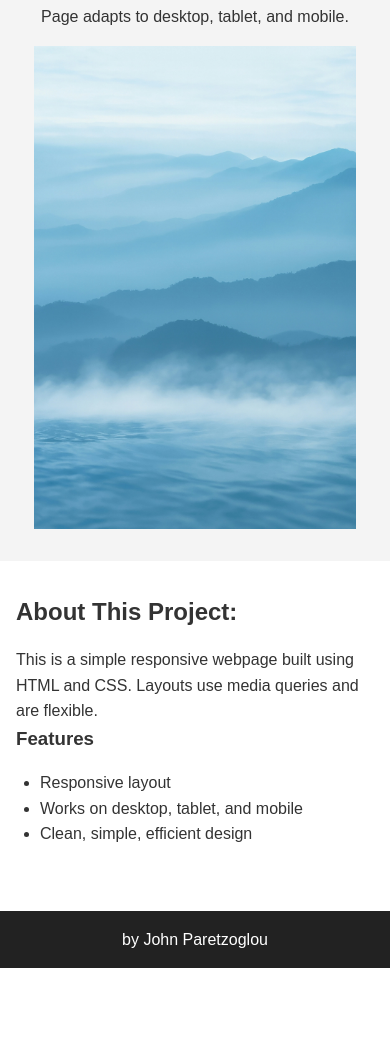
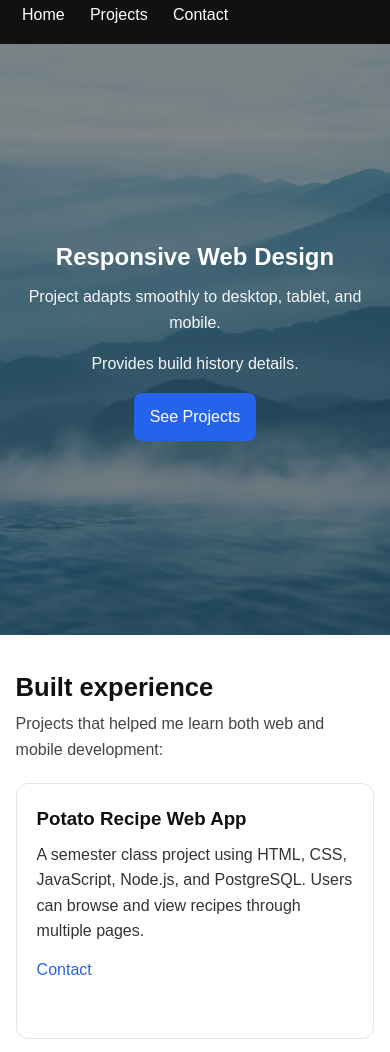
Before and after one commit to JohnParetz/ResponsiveWebApp_JohnParetzoglou, a plain HTML site: page index.html in a window 390 px wide. Shown: the part 58-1110 px from the top of the page. Before the commit the page ends 1026 px from the top, so only its background shows below. Drawn offline with Linux system fonts and the light colour scheme.

Commit message:
Responsive Website showcase of previous and current builds

```diff
--- a/index.html
+++ b/index.html
@@ -3,35 +3,82 @@
 <head>
   <meta charset="UTF-8" />
   <meta name="viewport" content="width=device-width, initial-scale=1.0" />
-  <title>Responsive Webpage</title>
+  <title>John Paretzoglou | Responsive Website</title>
   <link rel="stylesheet" href="styles.css" />
 </head>
+
 <body>
+  <header class="header">
+    <div class="wrap header-inner">
+      <h1 class="site-title">John Paretzoglou</h1>
 
-<section class="hero" id="home">
-    <h2>Simple  Design</h2>
-    <p>Page adapts to desktop, tablet, and mobile.</p>
-    <img src="images/hero.jpg" alt="Hero image" />
+      <nav class="nav">
+        <a href="#home">Home</a>
+        <a href="#projects">Projects</a>
+        <a href="#contact">Contact</a>
+      </nav>
+    </div>
+  </header>
+
+  <section class="hero" id="home">
+    <div class="wrap hero-content">
+      <h2>Responsive Web Design</h2>
+      <p>
+        Project adapts smoothly to desktop, tablet, and mobile.
+        </p>
+        <p>
+          Provides build history details.
+        </p>
+
+
+      <a class="btn" href="#projects">See Projects</a>
+    </div>
   </section>
 
-  <main class="main" id="content">
-    <h2>About This Project:</h2>
-    <p>
-      This is a simple responsive webpage built using HTML and CSS.
-      Layouts use media queries and are flexible.
-    </p>
+  <main class="main" id="projects">
+    <div class="wrap">
+      <h2 class="section-title">Built experience</h2>
+      <p class="section-subtitle">
+        Projects that helped me learn both web and mobile development:
+      </p>
 
-    <h3>Features</h3>
-    <ul>
-      <li>Responsive layout</li>
-      <li>Works on desktop, tablet, and mobile</li>
-      <li>Clean, simple, efficient design</li>
-    </ul>
+      <div class="cards">
+        <article class="card">
+          <h3>Potato Recipe Web App</h3>
+          <p>
+            A semester class project using HTML, CSS, JavaScript, Node.js, and PostgreSQL.
+            Users can browse and view recipes through multiple pages.
+          </p>
+          <a class="link" href="#contact">Contact</a>
+        </article>
+
+        <article class="card">
+          <h3>Android Studio Apps</h3>
+          <p>
+            Small experimental apps in Kotlin/Java (Magic 8 Ball, Dice Roller).
+            Button input, output like phrases, numbers, images, and animations.
+          </p>
+          <a class="link" href="#contact">Contact</a>
+        </article>
+
+        <article class="card">
+          <h3>Responsive Layout Practice</h3>
+          <p>
+            Built using flexbox and media queries to adjust layout
+            and spacing for all screen sizes.
+          </p>
+          <a class="link" href="#contact">Contact</a>
+        </article>
+      </div>
+    </div>
   </main>
 
+  <!-- Footer -->
   <footer class="footer" id="contact">
-    <p>by John Paretzoglou</p>
+    <div class="wrap footer-inner">
+      <p>© 2026 John Paretzoglou</p>
+      <p>Email: jmparet@pointpark.edu</p>
+    </div>
   </footer>
-
 </body>
 </html>
--- a/styles.css
+++ b/styles.css
@@ -1,4 +1,4 @@
-*{
+* {
   margin: 0;
   padding: 0;
   box-sizing: border-box;
@@ -7,78 +7,188 @@
 body {
   font-family: Arial, sans-serif;
   line-height: 1.6;
+  color: #111;
+  background: #ffffff;
+}
+
+.wrap {
+  width: 92%;
+  max-width: 60rem;
+  margin: 0 auto;
+}
+
+.header {
+  background: #111;
+  color: #fff;
+  padding: 1rem 0;
+}
+
+.header-inner {
+  display: flex;
+  align-items: center;
+  justify-content: space-between;
+  gap: 1rem;
+}
+
+.site-title {
+  font-size: 1.1rem;
+  letter-spacing: 0.03em;
+}
+
+.nav a {
+  color: #fff;
+  text-decoration: none;
+  margin-left: 0.75rem;
+  padding: 0.25rem 0.4rem;
+  border-radius: 0.3rem;
+}
+
+.nav a:hover {
+  background: rgba(255, 255, 255, 0.12);
+}
+
+.hero {
+  min-height: 70vh;
+  background-image: url("images/hero.jpg");
+  background-size: cover;
+  background-position: center;
+  background-repeat: no-repeat;
+
+  display: flex;
+  align-items: center;
+  position: relative;
+  padding: 2rem 0;
+}
+
+.hero::before {
+  content: "";
+  position: absolute;
+  inset: 0;
+  background: rgba(0, 0, 0, 0.45);
+  z-index: 1;
+}
+
+.hero-content {
+  position: relative;
+  z-index: 2;
+  color: #fff;
+  text-align: left;
+  max-width: 38rem;
+
+}
+
+.hero h2 {
+  font-size: 2rem;
+  margin-bottom: 0.5rem;
+}
+
+.hero p {
+  opacity: 0.95;
+  margin-bottom: 1rem;
+}
+
+.btn {
+  display: inline-block;
+  background: #2563eb;
+  color: #fff;
+  text-decoration: none;
+  padding: 0.7rem 1rem;
+  border-radius: 0.5rem;
+}
+
+.btn:hover {
+  background: #1d4ed8;
+}
+
+.main {
+  padding: 2rem 0;
+}
+
+.section-title {
+  font-size: 1.6rem;
+  margin-bottom: 0.25rem;
+}
+
+.section-subtitle {
+  color: #444;
+  margin-bottom: 1.25rem;
+}
+
+.cards {
+  display: flex;
+  gap: 1rem;
+  flex-wrap: wrap;
+}
+
+.card {
+  flex: 1 1 16rem;
+  border: 0.1rem solid #e5e5e5;
+  border-radius: 0.75rem;
+  padding: 1.25rem;
+  background: #fff;
+}
+
+.card h3 {
+  margin-bottom: 0.5rem;
+}
+
+.card p {
   color: #333;
 }
 
-.header {
-  background: #222;
-  color: white;
-  padding: 1rem;
-  text-align: center;
+.link {
+  display: inline-block;
+  margin-top: 0.8rem;
+  text-decoration: none;
+  color: #2563eb;
 }
 
-.header nav {
-  margin-top: 0.5rem;
-}
-
-.header nav a {
-  color: white;
-  margin: 0 0.5rem;
-  text-decoration: none;
-}
-
-.header nav a:hover {
+.link:hover {
   text-decoration: underline;
 }
 
-.hero {
-  padding: 2rem 1rem;
-  text-align: center;
-  background: #f4f4f4;
-}
-
-.hero img {
-  width: 80%;
-  max-width: 30rem;
-  margin-top: 1rem;
-}
-
-.main {
-  padding: 2rem 1rem;
-  max-width: 50rem;
-  margin: auto;
-}
-
-.main h2 {
-  margin-bottom: 1rem;
-}
-
-.main ul {
-  margin-top: 1rem;
-  margin-left: 1.5rem;
-}
-
+/* Footer */
 .footer {
-  background: #222;
-  color: white;
-  text-align: center;
-  padding: 1rem;
+  background: #111;
+  color: #fff;
+  padding: 1.25rem 0;
   margin-top: 2rem;
 }
 
+.footer-inner {
+  display: flex;
+  justify-content: space-between;
+  gap: 1rem;
+}
+
 @media (max-width: 48em) {
-  .hero img {
-    width: 90%;
+  .hero-content {
+    text-align: center;
+    margin: 0 auto;
+  }
+
+  .header-inner {
+    flex-direction: column;
+    align-items: flex-start;
+  }
+
+  .nav a {
+    margin-left: 0;
+    margin-right: 0.5rem;
+  }
+
+  .footer-inner {
+    flex-direction: column;
+    text-align: center;
   }
 }
 
 @media (max-width: 30em) {
-  .header nav a {
-    display: block;
-    margin: 0.25rem 0;
+  .hero h2 {
+    font-size: 1.5rem;
   }
 
-  .hero {
-    padding: 1.5rem 1rem;
+  .cards {
+    flex-direction: column;
   }
 }
```
